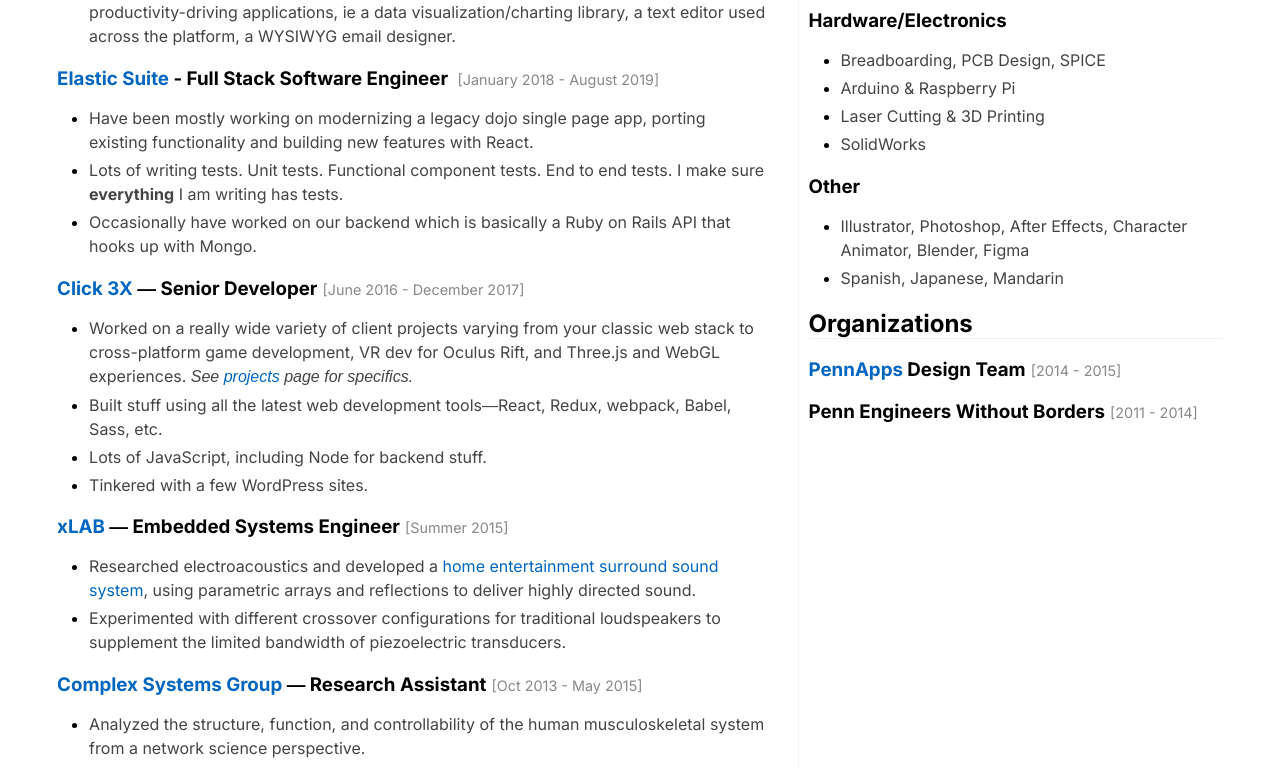
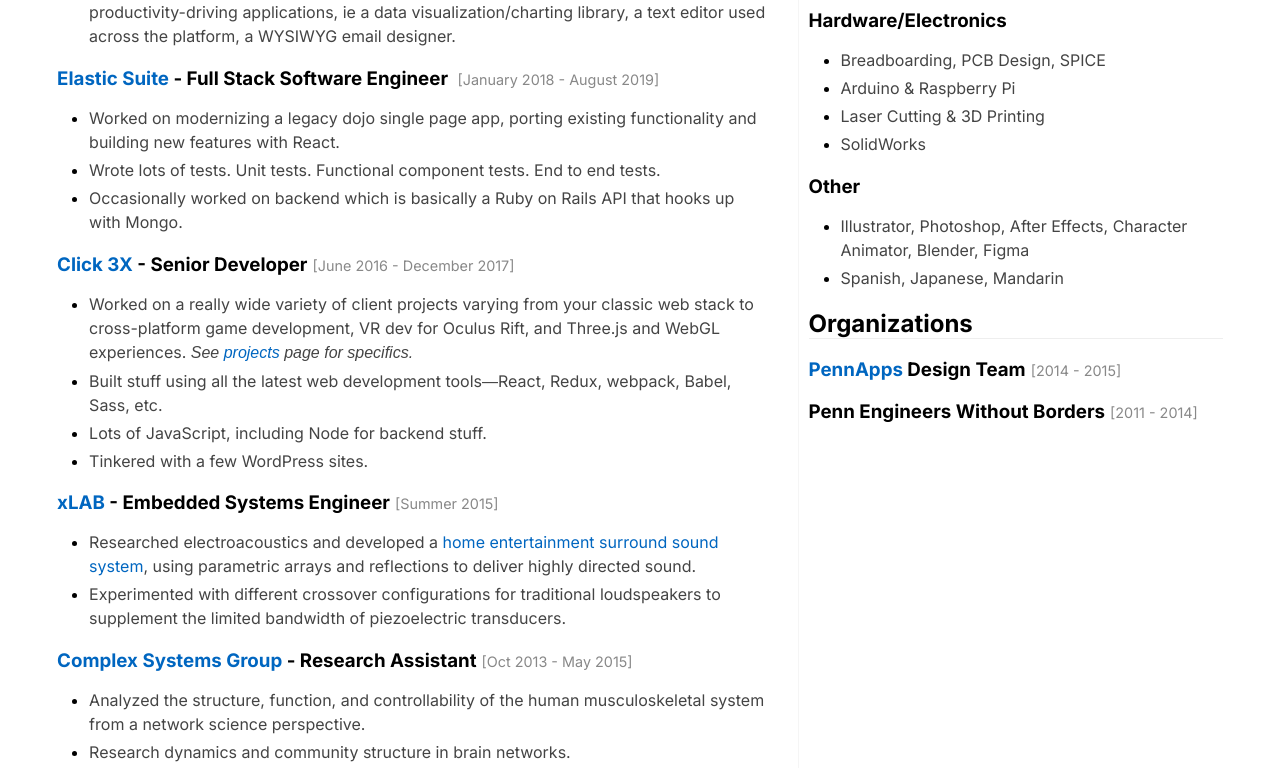
Before and after one commit to davvidbaker/davidbaker-is-next, a Next.js app: page /looking-for-work in a window 1280 px wide. Shown: the part 934-1702 px from the top of the page. Built offline with nearby package versions, Linux system fonts and the light colour scheme.

Commit message:
print and tense fixes

```diff
--- a/src/app/looking-for-work/base.tsx
+++ b/src/app/looking-for-work/base.tsx
@@ -188,6 +188,17 @@
   }
 
   @media print {
+
+
+    h3 {
+        margin-bottom: 0.1rem;
+        margin-top: 0.1rem;
+    }
+    ul {
+        margin-top: 0.1rem;
+        margin-bottom: 0.1rem;
+    }
+
     .name {
       text-align: left !important;
       margin: 0;
@@ -218,6 +229,9 @@
       max-width: 30% !important;
     }
 
+    .left {
+        width: unset;
+    }
     main {
       overflow: visible;
     }
@@ -326,27 +340,26 @@
                         <ul className="print-hide">
                             <li>
                                 <p>
-                                    Have been mostly working on modernizing a legacy dojo single
+                                    Worked on modernizing a legacy dojo single
                                     page app, porting existing functionality and building new
                                     features with React.
                                 </p>
                             </li>
                             <li>
                                 <p>
-                                    Lots of writing tests. Unit tests. Functional component tests.
-                                    End to end tests. I make sure <strong>everything</strong> I am
-                                    writing has tests.
+                                    Wrote lots of tests. Unit tests. Functional component tests.
+                                    End to end tests.
                                 </p>
                             </li>
                             <li>
                                 <p>
-                                    Occasionally have worked on our backend which is basically a
+                                    Occasionally worked on backend which is basically a
                                     Ruby on Rails API that hooks up with Mongo.
                                 </p>
                             </li>
                         </ul>
                         <h3>
-                            <a href="http://click3x.com/">Click 3X</a> ― Senior Developer
+                            <a href="http://click3x.com/">Click 3X</a> - Senior Developer
                             <span>[June 2016 - December 2017]</span>
                         </h3>
                         <ul className='print-hide'>
@@ -380,11 +393,11 @@
                         </ul>
 
                         <h3>
-                            <a href="http://xlab.upenn.edu/">xLAB</a> ― Embedded Systems
+                            <a href="http://xlab.upenn.edu/">xLAB</a> - Embedded Systems
                             Engineer
                             <span>[Summer 2015]</span>
                         </h3>
-                        <ul>
+                        <ul className="print-hide">
                             <li>
                                 <p>
                                     Researched electroacoustics and developed a{' '}
@@ -405,11 +418,11 @@
                         </ul>
 
                         <h3>
-                            <a href="http://www.danisbassett.com/">Complex Systems Group</a> ―
+                            <a href="http://www.danisbassett.com/">Complex Systems Group</a> -
                             Research Assistant
                             <span>[Oct 2013 - May 2015]</span>
                         </h3>
-                        <ul>
+                        <ul className="print-hide">
                             <li>
                                 <p>
                                     Analyzed the structure, function, and controllability of the
@@ -425,7 +438,7 @@
                         </ul>
 
                         <h3>
-                            <a href="https://www.alcoa.com/global/en/home.asp">Alcoa</a> ―
+                            <a href="https://www.alcoa.com/global/en/home.asp">Alcoa</a> -
                             Metallurgical & Quality Systems Intern
                             <span>[Summer 2013]</span>
                         </h3>
@@ -453,7 +466,7 @@
                             >
                                 M&TSI
                             </a>{' '}
-                            ― Teaching Assistant<span>[Summer 2015]</span>
+                            - Teaching Assistant<span>[Summer 2015]</span>
                         </h3>
                         <ul className='print-hide'>
                             <li>
@@ -472,7 +485,7 @@
                             >
                                 SAAST
                             </a>
-                            <span className='print-hide'>*</span> ― Residential Teaching Assistant
+                            <span className='print-hide'>*</span> - Residential Teaching Assistant
                             <span>[Summer 2014]</span>
                         </h3>
                         <ul className='print-hide'>
@@ -492,7 +505,7 @@
                     </section>
                 </div>
 
-                <div className="right">
+                <div className="right print-hide">
                     <section className="print-hide">
                         <h2>Contact Info</h2>
                         <ul>
@@ -515,7 +528,8 @@
                         </ul>
                     </section>
 
-                    <section>
+                    <section className="print-hide">
+
                         <h2>Honors</h2>
 
                         <h3>
@@ -549,7 +563,7 @@
                         </ul>
                     </section>
 
-                    <section>
+                    <section className="print-hide">
                         <h2>Skills</h2>
                         <div id="skills">
                             <div>
```
